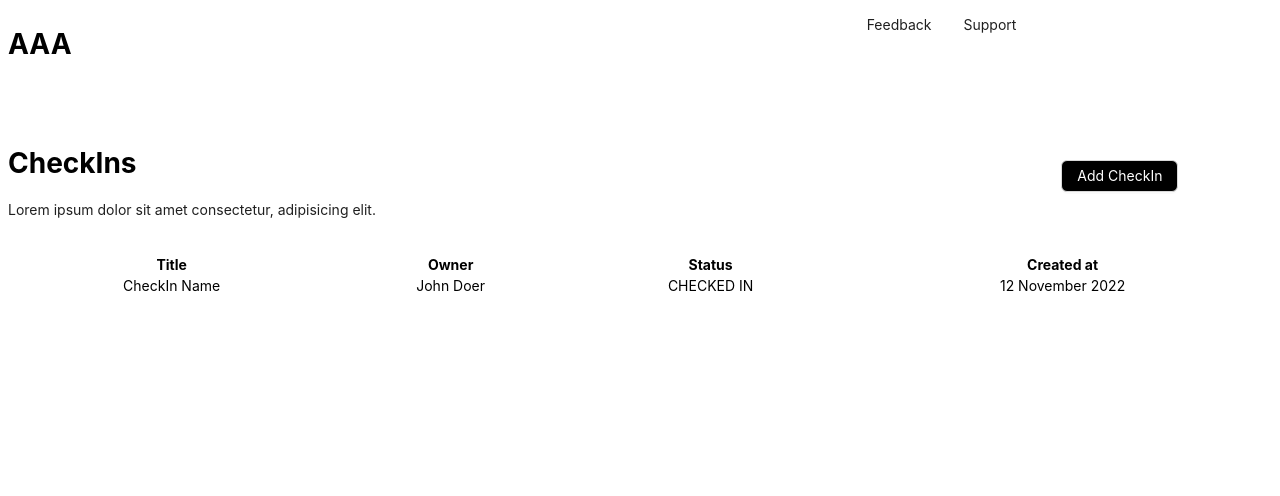
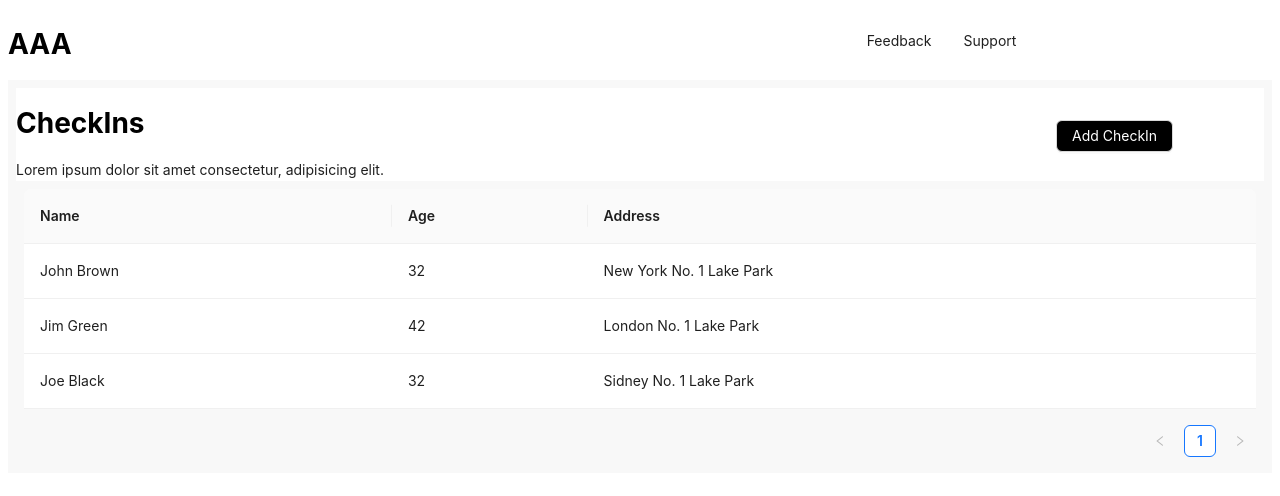
Before and after one commit to Hamaad9292/newNextProj, a Next.js app: page /New in a window 1280 px wide. Shown: the top 496 px of the page. Built offline with nearby package versions, Linux system fonts and the light colour scheme.

Commit message:
table cange

```diff
--- a/package.json
+++ b/package.json
@@ -9,6 +9,7 @@
     "lint": "next lint"
   },
   "dependencies": {
+    "@fortawesome/fontawesome-free": "^6.4.0",
     "antd": "^5.4.5",
     "eslint": "8.39.0",
     "eslint-config-next": "13.3.1",
--- a/src/Components/AddCheck.js
+++ b/src/Components/AddCheck.js
@@ -28,8 +28,8 @@ function AddCheck() {
     };
 
     return (
-        <div>
-            <Row style={{ marginTop: "3rem" }}>
+        <div style={{background:"white"}}>
+            <Row style={{ marginTop: "" }}>
                 <Col span={20}>
                     <h1>CheckIns</h1>
                     <div>
@@ -45,10 +45,10 @@ function AddCheck() {
             <Modal visible={visible} onCancel={handleCloseForm} footer={null} centered>
                 <h3>New CheckIn</h3>
                 <Form onFinish={handleSubmit}>
-                    <Form.Item name="Title" label="Title" rules={[{ required: true }]}>
+                    <Form.Item name="Title"  rules={[{ required: true }]}>
                         <Input placeholder="Check In Title" />
                     </Form.Item>
-                    <Form.Item name="URL" label="URL" rules={[{ required: true }]}>
+                    <Form.Item name="URL"  rules={[{ required: true }]}>
                         <Input placeholder="Image URL" />
                     </Form.Item>
                     <Form.Item>
--- a/src/Components/Detial.js
+++ /dev/null
@@ -1,28 +0,0 @@
-import React from 'react';
-import { Row, Typography } from 'antd';
-const { Text } = Typography;
-
-function Detail() {
-    return (
-        <div>
-            <Row style={{ marginTop: '2rem' }}>
-                <table style={{ width: '100%' }}>
-                    <tr>
-                        <th colSpan={6}>Title</th>
-                        <th colSpan={6}>Owner</th>
-                        <th colSpan={6}>Status</th>
-                        <th colSpan={6}>Created at</th>
-                    </tr>
-                    <tr style={{ textAlign: "center" }}>
-                        <td colSpan={6}>CheckIn Name</td>
-                        <td colSpan={6}>John Doer</td>
-                        <td colSpan={6}>CHECKED IN</td>
-                        <td colSpan={6}>12 November 2022</td>
-                    </tr>
-                </table>
-            </Row>
-        </div>
-    )
-}
-
-export default Detail;
--- a/src/Components/Navbar.js
+++ b/src/Components/Navbar.js
@@ -4,14 +4,15 @@ const { Text } = Typography;
 
 function Navbar() {
   return (
-    <div>
+    <div style={{background:"white"}}>
       <Row>
         <Col span={16}>
           <h1>AAA</h1>
         </Col>
-        <Col span={8}>
+        <Col span={8} style={{marginTop:'1rem'}}>
           <Button type="text">Feedback</Button>
           <Button type="text">Support</Button>
+
         </Col>
       </Row>
     </div>
--- /dev/null
+++ b/src/Components/TableWithDrawer.js
@@ -0,0 +1,85 @@
+import React, { useState } from 'react';
+import { Table, Drawer } from 'antd';
+
+const columns = [
+  {
+    title: 'Name',
+    dataIndex: 'name',
+    key: 'name',
+  },
+  {
+    title: 'Age',
+    dataIndex: 'age',
+    key: 'age',
+  },
+  {
+    title: 'Address',
+    dataIndex: 'address',
+    key: 'address',
+  },
+];
+
+const data = [
+  {
+    key: '1',
+    name: 'John Brown',
+    age: 32,
+    address: 'New York No. 1 Lake Park',
+  },
+  {
+    key: '2',
+    name: 'Jim Green',
+    age: 42,
+    address: 'London No. 1 Lake Park',
+  },
+  {
+    key: '3',
+    name: 'Joe Black',
+    age: 32,
+    address: 'Sidney No. 1 Lake Park',
+  },
+];
+
+function TableWithDrawer() {
+  const [isDrawerVisible, setIsDrawerVisible] = useState(false); // state for Drawer visibility
+  const [selectedRow, setSelectedRow] = useState(null); // state for selected row
+
+  const handleRowClick = (record) => {
+    setSelectedRow(record); // set the selected row
+    setIsDrawerVisible(true); // open the Drawer
+  }
+
+  const handleDrawerClose = () => {
+    setIsDrawerVisible(false); // close the Drawer
+    setSelectedRow(null); // reset the selected row
+  }
+
+  return (
+    <div>
+      <Table
+        columns={columns}
+        dataSource={data}
+        onRow={(record, rowIndex) => {
+          return {
+            onClick: () => handleRowClick(record),
+          };
+        }}
+      />
+      <Drawer
+        title="Detail"
+        visible={isDrawerVisible}
+        onClose={handleDrawerClose}
+      >
+        {selectedRow && (
+          <div>
+            <p>Name: {selectedRow.name}</p>
+            <p>Age: {selectedRow.age}</p>
+            <p>Address: {selectedRow.address}</p>
+          </div>
+        )}
+      </Drawer>
+    </div>
+  );
+}
+
+export default TableWithDrawer;
--- a/src/pages/New.js
+++ b/src/pages/New.js
@@ -1,16 +1,21 @@
 import Navbar from '@/Components/Navbar';
 import AddCheck from '@/Components/AddCheck'
 import React from 'react';
-import Detial from '@/Components/Detial';
+import TableWithDrawer from '@/Components/TableWithDrawer';
+
 
 
 function New() {
   return (
-    <div>
-        <Navbar/>
-        <AddCheck/>
-        <Detial/>
+
+    <div style={{ background: '	#F8F8F8', height: '100%' }}>
+
+      <Navbar />
+      <div style={{ marginLeft: ".5rem", marginRight: '.5rem', marginTop: '.5rem' }}><AddCheck /></div>
+      <div style={{ marginLeft: "1rem", marginRight: '1rem', marginTop: '.5rem', marginBottom: '2rem', }}> <TableWithDrawer /></div>
     </div>
+
+
   )
 }
 
--- a/src/pages/index.js
+++ b/src/pages/index.js
@@ -1,11 +1,11 @@
 import React from 'react';
 import New from './New';
-import { Button, Space } from 'antd';
+
 
 function index() {
   return (
     <>
-    <New/>
+    <New />
   </>
   )
 }
```
Also changed, not shown: 1 other file (tests, documents, lock files or other folders).
